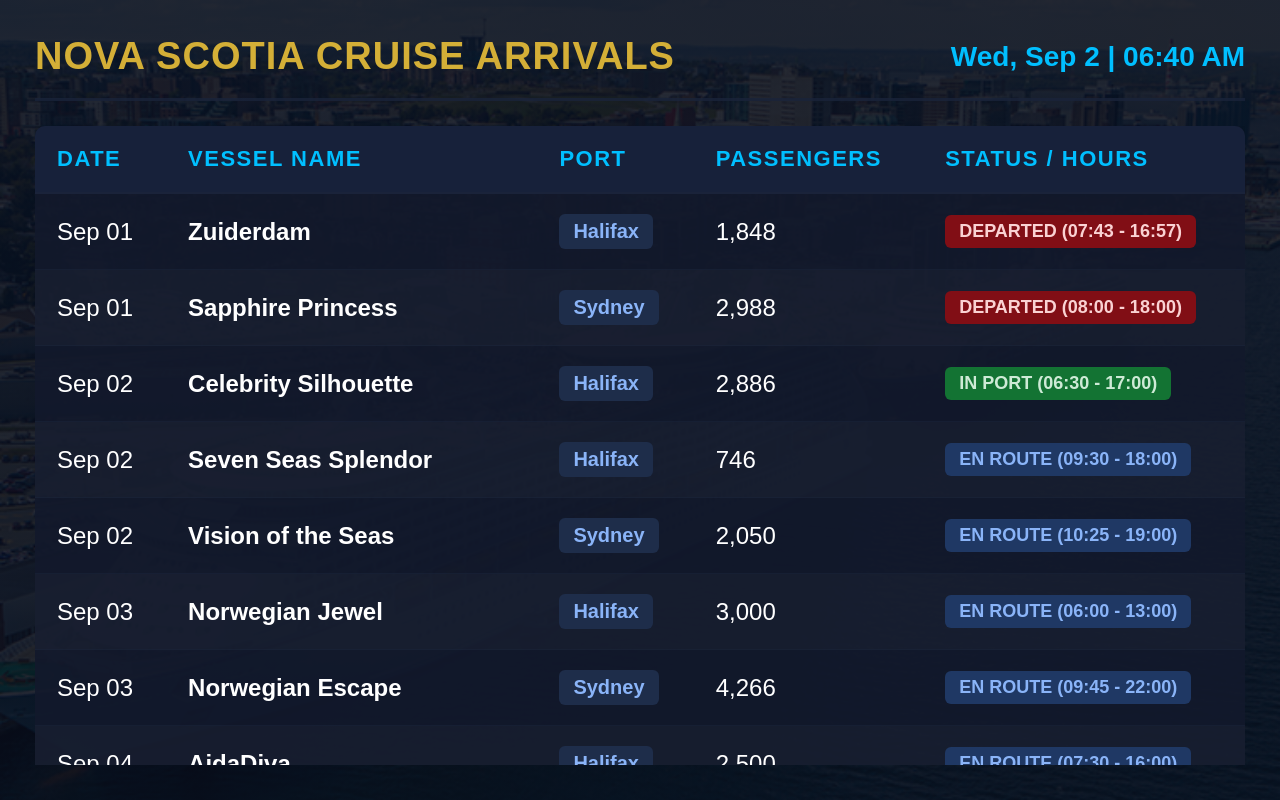
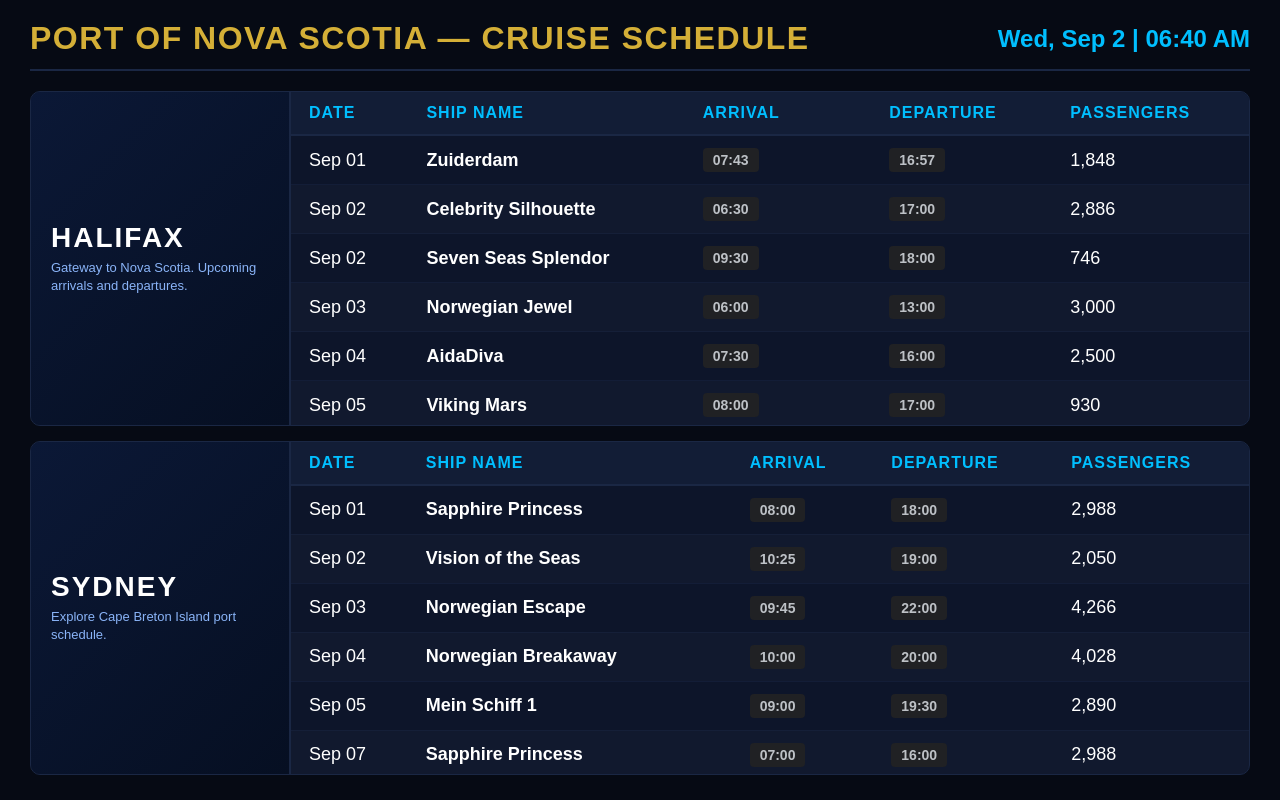
Before and after one commit to mainline123/halifax-sydney-cruise, a plain HTML site: page index.html in a window 1280 px wide. Drawn offline with Linux system fonts and the light colour scheme.

Commit message:
Refactor cruise schedule layout and styles
Updated the title and styling of the cruise schedule page. Improved layout for Halifax and Sydney sections, and adjusted table formatting.

```diff
--- a/index.html
+++ b/index.html
@@ -3,7 +3,7 @@
 <head>
   <meta charset="UTF-8">
   <meta name="viewport" content="width=device-width, initial-scale=1.0">
-  <title>Nova Scotia Cruise Arrivals</title>
+  <title>Nova Scotia Cruise Schedule - Halifax & Sydney</title>
   <style>
     * { box-sizing: border-box; margin: 0; padding: 0; }
     html, body {
@@ -11,8 +11,7 @@
       height: 100%;
       overflow: hidden;
       font-family: Arial, Helvetica, sans-serif;
-      background: linear-gradient(rgba(8, 13, 26, 0.88), rgba(8, 13, 26, 0.88)), url('Cruise-Main-Page.png') no-repeat center center fixed;
-      background-size: cover;
+      background: #060a14;
       color: #ffffff;
     }
     .screen {
@@ -20,106 +19,180 @@
       height: 100vh;
       display: flex;
       flex-direction: column;
-      padding: 35px;
+      padding: 20px 30px;
+      gap: 20px;
     }
-    .header {
-      border-bottom: 3px solid rgba(26, 35, 58, 0.8);
-      padding-bottom: 20px;
-      margin-bottom: 25px;
+
+    /* Top Header Bar */
+    .main-header {
       display: flex;
       justify-content: space-between;
       align-items: center;
+      border-bottom: 2px solid #1a2744;
+      padding-bottom: 12px;
     }
-    .header h1 {
+    .main-header h1 {
       color: #d4af37;
-      font-size: 38px;
-      font-weight: bold;
+      font-size: 32px;
       text-transform: uppercase;
-      letter-spacing: 1px;
+      letter-spacing: 1.5px;
     }
     .datetime {
       color: #00bfff;
+      font-size: 24px;
+      font-weight: bold;
+    }
+
+    /* Container for the two port sections */
+    .ports-wrapper {
+      display: flex;
+      flex-direction: column;
+      gap: 15px;
+      flex-grow: 1;
+      overflow: hidden;
+    }
+
+    .port-section {
+      display: flex;
+      background: #0d152a;
+      border-radius: 10px;
+      overflow: hidden;
+      border: 1px solid #1a2744;
+      flex: 1;
+      max-height: calc(50% - 10px);
+    }
+
+    /* Left Branding Sidebar */
+    .port-sidebar {
+      width: 260px;
+      background: linear-gradient(135deg, #0b1836 0%, #060f22 100%);
+      padding: 20px;
+      display: flex;
+      flex-direction: column;
+      justify-content: center;
+      border-right: 2px solid #1a2744;
+      flex-shrink: 0;
+    }
+    .port-sidebar h2 {
+      color: #ffffff;
       font-size: 28px;
-      font-weight: bold;
-      text-align: right;
-      min-width: 300px;
+      text-transform: uppercase;
+      letter-spacing: 2px;
+      margin-bottom: 5px;
     }
+    .port-sidebar p {
+      color: #8ab4f8;
+      font-size: 13px;
+      line-height: 1.4;
+    }
+
+    /* Right Table Area */
     .table-container {
       flex-grow: 1;
-      overflow: hidden;
+      overflow-y: auto;
     }
     table {
       width: 100%;
       border-collapse: collapse;
-      background: rgba(18, 25, 44, 0.9);
-      border-radius: 10px;
-      overflow: hidden;
-      box-shadow: 0 8px 32px rgba(0, 0, 0, 0.4);
     }
     th, td {
-      padding: 20px 22px;
+      padding: 12px 18px;
       text-align: left;
     }
     th {
-      background-color: rgba(24, 34, 60, 0.95);
+      background-color: #121d36;
       color: #00bfff;
-      font-size: 22px;
+      font-size: 16px;
       text-transform: uppercase;
-      letter-spacing: 1.5px;
-      border-bottom: 2px solid #1a233a;
+      letter-spacing: 1px;
+      position: sticky;
+      top: 0;
+      z-index: 2;
+      border-bottom: 2px solid #1a2744;
     }
     td {
-      font-size: 24px;
-      border-bottom: 1px solid rgba(26, 35, 58, 0.6);
+      font-size: 18px;
+      border-bottom: 1px solid rgba(26, 39, 68, 0.5);
     }
-    tr:last-child td { border-bottom: none; }
     tr:nth-child(even) { background-color: rgba(255, 255, 255, 0.02); }
-    .port-badge {
-      display: inline-block;
-      padding: 6px 14px;
-      border-radius: 6px;
-      font-size: 20px;
-      font-weight: bold;
-      background: #1e2d4a;
-      color: #8ab4f8;
-    }
+
     .status-badge {
       display: inline-block;
-      padding: 6px 14px;
-      border-radius: 6px;
+      padding: 4px 10px;
+      border-radius: 4px;
+      font-size: 14px;
+      font-weight: bold;
+    }
+    .status-time { background: #202124; color: #bdc1c6; }
+    .empty-msg {
+      text-align: center;
+      padding: 30px;
+      color: #8ab4f8;
+      font-style: italic;
       font-size: 18px;
-      font-weight: bold;
-      text-transform: uppercase;
     }
-    .status-inport { background: #137333; color: #ceead6; }
-    .status-enroute { background: #1f3864; color: #8ab4f8; }
-    .status-departed { background: #810e15; color: #fad2d3; }
-    .status-time { background: #202124; color: #bdc1c6; }
   </style>
 </head>
 <body>
 
   <div class="screen">
-    <div class="header">
-      <h1>Nova Scotia Cruise Arrivals</h1>
+    <!-- Header -->
+    <div class="main-header">
+      <h1>Port of Nova Scotia — Cruise Schedule</h1>
       <div id="live-datetime" class="datetime">Loading...</div>
     </div>
 
+    <!-- Halifax & Sydney Sections -->
+    <div class="ports-wrapper">
+
+      <!-- HALIFAX SECTION -->
+      <div class="port-section">
+        <div class="port-sidebar">
+          <h2>Halifax</h2>
+          <p>Gateway to Nova Scotia. Upcoming arrivals and departures.</p>
+        </div>
         <div class="table-container">
           <table>
             <thead>
               <tr>
                 <th>Date</th>
-            <th>Vessel Name</th>
-            <th>Port</th>
+                <th>Ship Name</th>
+                <th>Arrival</th>
+                <th>Departure</th>
                 <th>Passengers</th>
-            <th>Status / Hours</th>
               </tr>
             </thead>
-        <tbody id="schedule-body">
-          <!-- Data rows injected here -->
+            <tbody id="halifax-tbody">
+              <!-- Injected via JS -->
             </tbody>
           </table>
+        </div>
+      </div>
+
+      <!-- SYDNEY SECTION -->
+      <div class="port-section">
+        <div class="port-sidebar">
+          <h2>Sydney</h2>
+          <p>Explore Cape Breton Island port schedule.</p>
+        </div>
+        <div class="table-container">
+          <table>
+            <thead>
+              <tr>
+                <th>Date</th>
+                <th>Ship Name</th>
+                <th>Arrival</th>
+                <th>Departure</th>
+                <th>Passengers</th>
+              </tr>
+            </thead>
+            <tbody id="sydney-tbody">
+              <!-- Injected via JS -->
+            </tbody>
+          </table>
+        </div>
+      </div>
+
     </div>
   </div>
 
@@ -134,94 +207,53 @@
     setInterval(updateClock, 1000);
     updateClock();
 
-    function parseTime(timeStr) {
-      const parts = timeStr.split(':');
-      return parseInt(parts[0], 10) * 60 + parseInt(parts[1], 10);
-    }
-
-    function getDynamicStatus(itemDateStr, statusStr) {
-      if (!statusStr.includes('-')) {
-        return `<span class="status-badge status-time">${statusStr}</span>`;
-      }
-
-      const times = statusStr.split('-').map(t => t.trim());
-      if (times.length !== 2 || !times[0].includes(':') || !times[1].includes(':')) {
-        return `<span class="status-badge status-time">${statusStr}</span>`;
-      }
-
-      const now = new Date();
-      const itemDate = new Date(`${itemDateStr} 2026`);
-      const todayDate = new Date(now.getFullYear(), now.getMonth(), now.getDate());
-      const targetDate = new Date(itemDate.getFullYear(), itemDate.getMonth(), itemDate.getDate());
-
-      const currentTimeMins = now.getHours() * 60 + now.getMinutes();
-      const arrivalMins = parseTime(times[0]);
-      const departureMins = parseTime(times[1]);
-
-      let badgeClass = "status-time";
-      let label = statusStr;
-
-      if (targetDate > todayDate) {
-        badgeClass = "status-enroute";
-        label = `En Route (${statusStr})`;
-      } else if (targetDate < todayDate) {
-        badgeClass = "status-departed";
-        label = `Departed (${statusStr})`;
-      } else {
-        if (currentTimeMins < arrivalMins) {
-          badgeClass = "status-enroute";
-          label = `En Route (${statusStr})`;
-        } else if (currentTimeMins >= arrivalMins && currentTimeMins <= departureMins) {
-          badgeClass = "status-inport";
-          label = `In Port (${statusStr})`;
-        } else {
-          badgeClass = "status-departed";
-          label = `Departed (${statusStr})`;
-        }
-      }
-
-      return `<span class="status-badge ${badgeClass}">${label}</span>`;
-    }
-
     async function loadSchedule() {
       const jsonUrl = './cruise_schedule.json';
 
       try {
         const res = await fetch(jsonUrl);
         if (!res.ok) throw new Error('HTTP ' + res.status);
+        const data = await res.json();
 
-        const data = await res.json();
-        const tbody = document.getElementById('schedule-body');
+        let halifaxHTML = '';
+        let sydneyHTML = '';
 
-        if (!data || data.length === 0) {
-          tbody.innerHTML = '<tr><td colspan="5">No upcoming cruise arrivals scheduled.</td></tr>';
-          return;
+        data.forEach(item => {
+          let arrival = '—';
+          let departure = '—';
+
+          if (item.status && item.status.includes('-')) {
+            const parts = item.status.split('-').map(t => t.trim());
+            if (parts.length === 2) {
+              arrival = parts[0];
+              departure = parts[1];
+            }
+          } else if (item.status) {
+            arrival = item.status;
           }
 
-        let rowsHTML = '';
-        data.forEach(item => {
-          const formattedStatus = getDynamicStatus(item.date, item.status);
-          rowsHTML += `<tr>
+          const row = `<tr>
             <td>${item.date}</td>
             <td><strong>${item.ship}</strong></td>
-            <td><span class="port-badge">${item.port}</span></td>
+            <td><span class="status-badge status-time">${arrival}</span></td>
+            <td><span class="status-badge status-time">${departure}</span></td>
             <td>${item.passengers || 'N/A'}</td>
-            <td>${formattedStatus}</td>
           </tr>`;
+
+          if (item.port && item.port.toLowerCase() === 'halifax') {
+            halifaxHTML += row;
+          } else if (item.port && item.port.toLowerCase() === 'sydney') {
+            sydneyHTML += row;
+          }
         });
 
-        tbody.innerHTML = rowsHTML;
+        document.getElementById('halifax-tbody').innerHTML = halifaxHTML || '<tr><td colspan="5" class="empty-msg">No scheduled arrivals for Halifax.</td></tr>';
+        document.getElementById('sydney-tbody').innerHTML = sydneyHTML || '<tr><td colspan="5" class="empty-msg">No scheduled arrivals for Sydney.</td></tr>';
 
       } catch (err) {
         console.error('Schedule fetch error:', err);
-        document.getElementById('schedule-body').innerHTML = `
-          <tr>
-            <td>Today</td>
-            <td><strong>Check Front Desk</strong></td>
-            <td><span class="port-badge">Halifax</span></td>
-            <td>-</td>
-            <td><span class="status-badge status-inport">In Port</span></td>
-          </tr>`;
+        document.getElementById('halifax-tbody').innerHTML = '<tr><td colspan="5" class="empty-msg">Unable to load schedule data.</td></tr>';
+        document.getElementById('sydney-tbody').innerHTML = '<tr><td colspan="5" class="empty-msg">Unable to load schedule data.</td></tr>';
       }
     }
 
```
Lines whose indentation alone changed are shown as unchanged.
